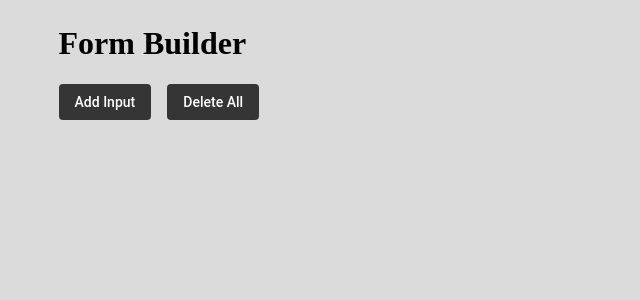
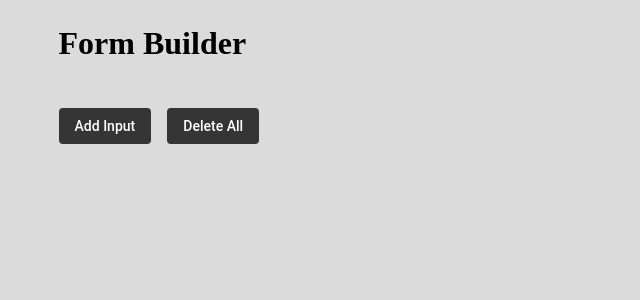
Before and after one commit to piotrmol/FormBuilder, an Angular app: page / in a window 1280 px wide. Shown: the top 300 px of the page, without its empty margins (0-640 px from the left). Built offline with nearby package versions, Linux system fonts and the light colour scheme.

Commit message:
Bottom buttons margin

```diff
--- a/src/app/components/form/form.component.html
+++ b/src/app/components/form/form.component.html
@@ -20,5 +20,5 @@
   </div>
 </form>
 
-<button (click)="addMainForm()" mat-button>Add Input</button>
-<button mat-button (click)="deleteAll()" style="margin-left: 16px">Delete All</button>
+<button (click)="addMainForm()" mat-button styles="margin-top: 24px">Add Input</button>
+<button mat-button (click)="deleteAll()" style="margin-left: 16px; margin-top: 24px">Delete All</button>
```
